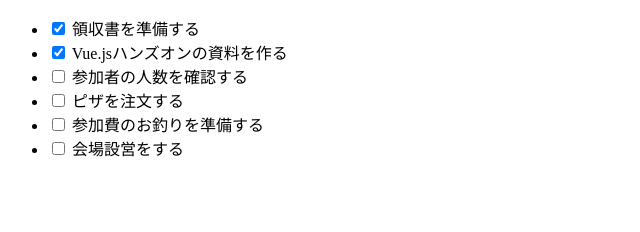
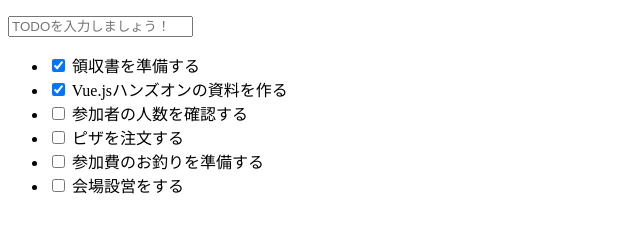
Before and after one commit to daisakuhazui/vue.js-training, a plain HTML site: page todo.html in a window 1280 px wide. Shown: the whole page, without its empty margins (0-640 px from the left). Drawn offline with nearby package versions, Linux system fonts and the light colour scheme.

Commit message:
Modify TODO text form

```diff
--- a/todo.html
+++ b/todo.html
@@ -7,6 +7,12 @@
   </head>
   <body>
     <div id="app">
+      <p>
+        <input type="text"
+        placeholder="TODOを入力しましょう！"
+        v-model="newItemTitle"
+        v-on:keyup.enter="addTodo">
+      </p>
       <ul>
         <li v-for="item in items">
           <label>
--- a/todo.js
+++ b/todo.js
@@ -8,6 +8,16 @@ const vm = new Vue({
         { title: 'ピザを注文する', isChecked: false },
         { title: '参加費のお釣りを準備する', isChecked: false },
         { title: '会場設営をする', isChecked: false },
-    ]
+    ],
+    newItemTitle: ''
   },
+  methods: {  //methodsオプションをまるっと追加
+    addTodo: function(){
+      this.items.push({
+        title: this.newItemTitle,
+        isChecked: false
+      });
+      this.newItemTitle = '';
+    },
+  }
 })
```
